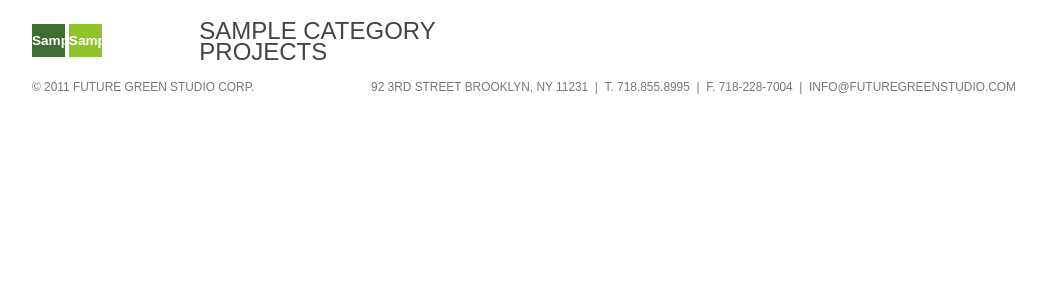
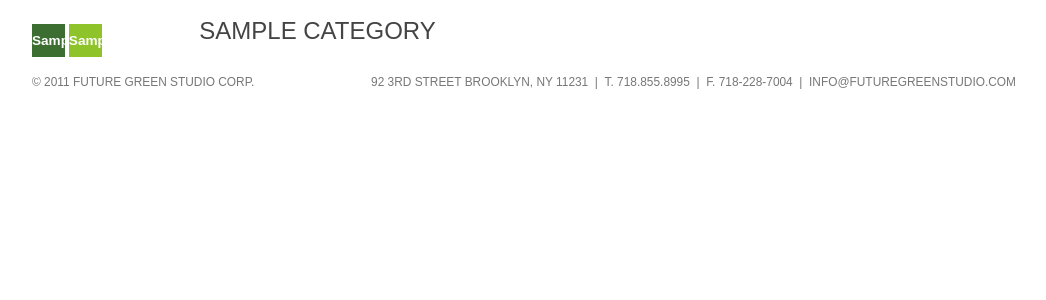
Before and after one commit to dmeehan/futuregreen, a Django app: template futuregreen/templates/portfolio/projects_by_type.html in a window 1280 px wide. Shown: the part 90-390 px from the top of the page, without its empty margins (126-1172 px from the left). Run offline with Django 3.2, Linux system fonts and the light colour scheme; the template is opened without the code that fills it: most values are stand-ins (such as "Sample title", 1, 10 or a date in 2020); parts of the project's set-up code (start-up, migrations or seed data) failed here and were passed over; some libraries are stand-ins or nearby versions.

Commit message:
editing nav

```diff
--- a/futuregreen/templates/portfolio/projects_by_category.html
+++ b/futuregreen/templates/portfolio/projects_by_category.html
@@ -1,4 +1,4 @@
 {% extends 'portfolio/project_list.html' %}
         {% block content_title %}
-            <h1 class="box full">{{ category.name }} Projects</h1>
+            <h1 class="box full">{{ category.name }}</h1>
         {% endblock content_title %}
```
